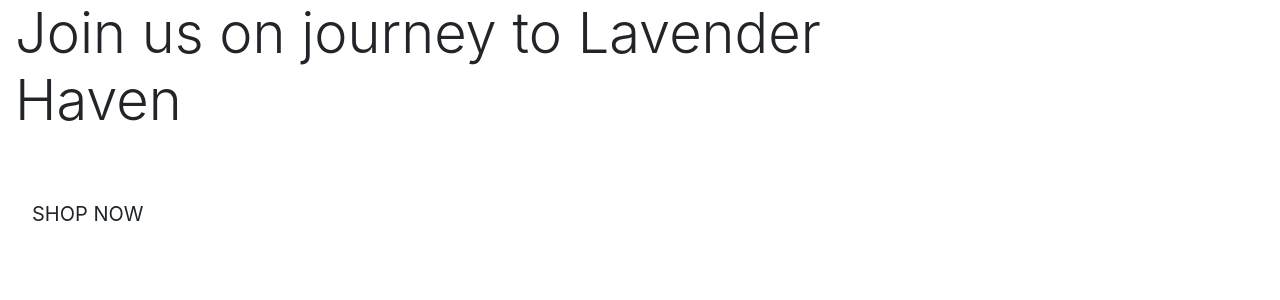
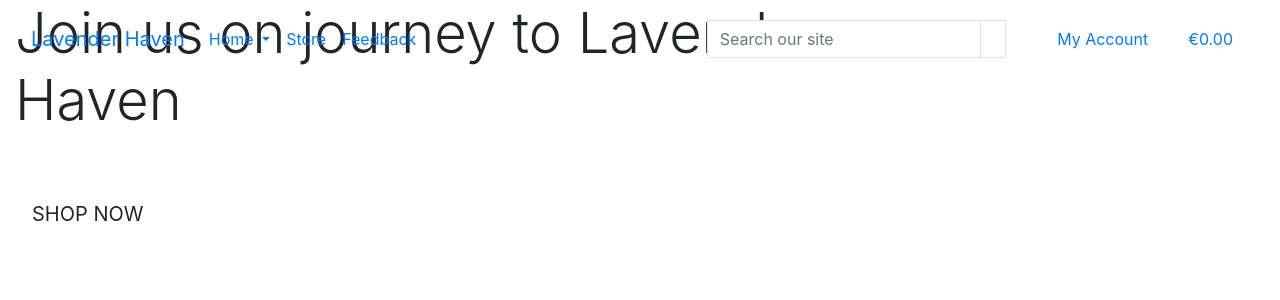
Before and after one commit to Balkaneros91/Lavender-Haven-PP5, a Django app: page / in a window 1280 px wide. Shown: the top 300 px of the page. Run offline with Django 3.2, Linux system fonts and the light colour scheme; some libraries are stand-ins or nearby versions.

Commit message:
Add main header and navbar

```diff
--- a/templates/base.html
+++ b/templates/base.html
@@ -44,7 +44,117 @@
 
   </head>
   <body>
-    <header class="container-fluid fixed-top"></header>
+
+    <header class="container-fluid fixed-top">
+
+      <nav class="navbar navbar-expand-lg custom-navbar">
+
+          <!-- Logo -->
+          <a class="navbar-brand" href="{% url 'home' %}">Lavender Haven</a>
+
+          <!-- Toggled-burger menu with Font Awesome icon -->
+          <button class="navbar-toggler" type="button" data-toggle="collapse" data-target="#navbarSupportedContent"
+              aria-controls="navbarSupportedContent" aria-expanded="false" aria-label="Toggle navigation">
+              <i class="fas fa-bars"></i>
+          </button>
+
+          <!-- Collapsible menu -->
+          <div class="collapse navbar-collapse" id="navbarSupportedContent">
+              <ul class="navbar-nav mr-auto">
+
+                  <!-- Home dropdown -->
+                  <li class="nav-item dropdown">
+                      <a class="nav-link dropdown-toggle" href="#" role="button" data-toggle="dropdown"
+                          aria-expanded="false">
+                          Home
+                      </a>
+                      <div class="dropdown-menu">
+                          <a class="dropdown-item" href="#">About</a>
+                          <a class="dropdown-item" href="#">Blog</a>
+                          <a class="dropdown-item" href="#">Contacts</a>
+                      </div>
+                  </li>
+
+                  <!-- Store link -->
+                  <li class="nav-item">
+                      <a class="nav-link" href="#">Store</a>
+                  </li>
+
+                  <!-- Feedback link -->
+                  <li class="nav-item">
+                      <a class="nav-link" href="#">Feedback</a>
+                  </li>
+
+              </ul>
+
+              <!-- Search form -->
+              <div class="col-12 col-lg-4 my-auto py-1">
+                  <form method="GET" action="#" class="form-inline my-2">
+                      <div class="input-group">
+                          <input class="form-control border border-black rounded-0" type="text" name="q" placeholder="Search our site"
+                              aria-label="Search">
+                          <div class="input-group-append">
+                              <button class="form-control btn btn-black border border-black rounded-0" type="submit">
+                                  <span class="icon">
+                                      <i class="fas fa-search"></i>
+                                  </span>
+                              </button>
+                          </div>
+                      </div>
+                  </form>
+              </div>
+
+
+              <!-- Account button -->
+              <li class="list-inline-item dropdown">
+                  <a class="text-black nav-link" href="#" id="user-options" data-toggle="dropdown" aria-haspopup="true"
+                      aria-expanded="false">
+                      <div class="text-center">
+                          <div><i class="fas fa-user fa-lg"></i></div>
+                          {% if request.user.is_authenticated %}
+                          <!-- Display username for respective logged-in user -->
+                          <p class="my-0">Hi, {{ request.user.username }}</p>
+                          {% else %}
+                          <p class="my-0">My Account</p>
+                          {% endif %}
+                      </div>
+                  </a>
+                  <div class="dropdown-menu border-0" aria-labelledby="user-options">
+                      {% if request.user.is_authenticated %}
+                      {% if request.user.is_superuser %}
+                      <a href="#" class="dropdown-item">Product Management</a>
+                      {% endif %}
+                      <a href="#" class="dropdown-item">My Profile</a>
+                      <a href="{% url 'account_logout' %}" class="dropdown-item">Logout</a>
+                      <!-- Display username -->
+                      {% else %}
+                      <a href="{% url 'account_signup' %}" class="dropdown-item">Register</a>
+                      <a href="{% url 'account_login' %}" class="dropdown-item">Login</a>
+                      {% endif %}
+                  </div>
+              </li>
+
+              <!-- Shopping cart -->
+              <li class="list-inline-item">
+                  <a class="{% if grand_total %}text-info font-weight-bold{% else %}text-black{% endif %} nav-link"
+                      href="#">
+                      <div class="text-center">
+                          <div><i class="fas fa-shopping-cart fa-lg"></i></div>
+                          <p class="my-0">
+                              {% if grand_total %}
+                              €{{ grand_total|floatformat:2 }}
+                              {% else %}
+                              €0.00
+                              {% endif %}
+                          </p>
+                      </div>
+                  </a>
+              </li>
+          </div>
+      </nav>
+
+
+  </header>
 
     {% if messages %}
         <div class="message-container"></div>
```
